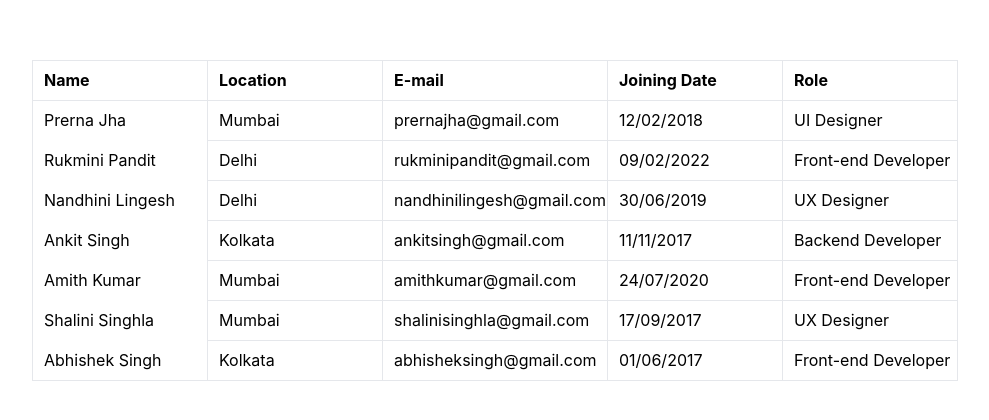
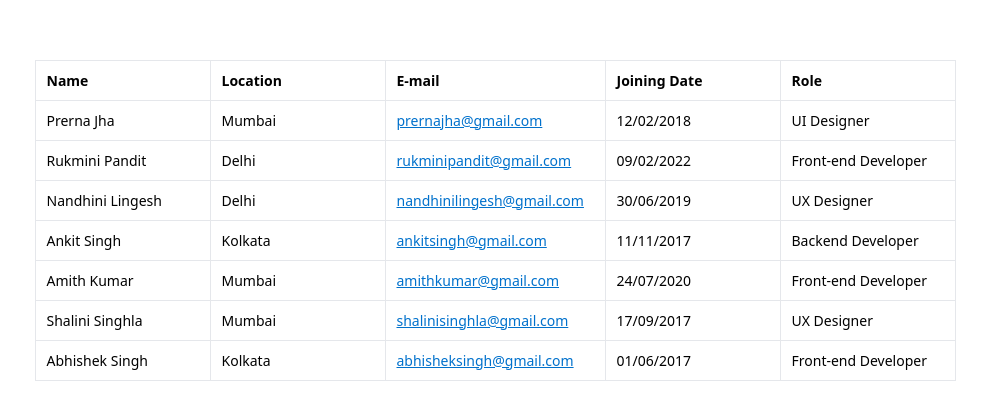
Before and after one commit to monirul-99/table-row, a React (Create React App) app: page / in a window 1280 px wide. Shown: the part 180-600 px from the top of the page, without its empty margins (145-1134 px from the left). Built offline with nearby package versions, Linux system fonts and the light colour scheme.

Commit message:
some style added for row or heading

```diff
--- a/src/App.js
+++ b/src/App.js
@@ -20,7 +20,7 @@ function App() {
     { heading: "Role", value: "role" },
   ];
   return (
-    <div className="w-full h-screen flex justify-center items-center">
+    <div className="w-full h-screen flex justify-center items-center font-Sans">
       <TableComponent data={tableData} column={column} />
     </div>
   );
--- a/src/TableHead.js
+++ b/src/TableHead.js
@@ -2,7 +2,7 @@ import React from "react";
 
 const TableHead = ({ item }) => {
   return (
-    <th className="w-[175px] h-[40px] border text-start">
+    <th className="w-[175px] h-[40px] border text-start text-[14px]">
       <p className="ml-[10px]">{item.heading}</p>
     </th>
   );
--- a/src/TableRow.js
+++ b/src/TableRow.js
@@ -2,13 +2,23 @@ import React from "react";
 
 const TableRow = ({ item, column }) => {
   return (
-    <tr>
+    <tr className="text-[14px]">
       {column?.map((columnItems, inx) => {
         if (columnItems.value.includes(".")) {
           const itemsSplit = columnItems.value.split(".");
           return (
-            <td>
+            <td className="border w-[175px] h-[40px]">
               <p className="ml-[10px]">{item[itemsSplit[0]][itemsSplit[1]]}</p>
+            </td>
+          );
+        }
+        if (columnItems.value.includes("email")) {
+          const itemsSplit = columnItems.value;
+          return (
+            <td className="border w-[220px] h-[40px]">
+              <p className="ml-[10px] text-[#0071CC] underline">
+                {item[`${itemsSplit}`]}
+              </p>
             </td>
           );
         }
```
